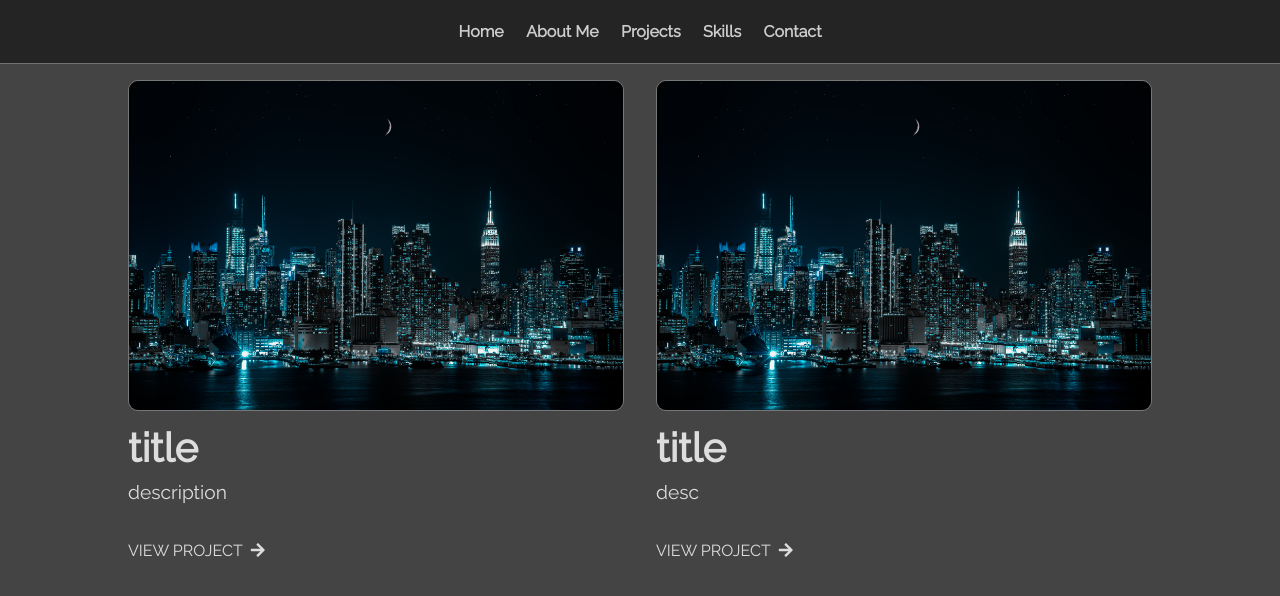
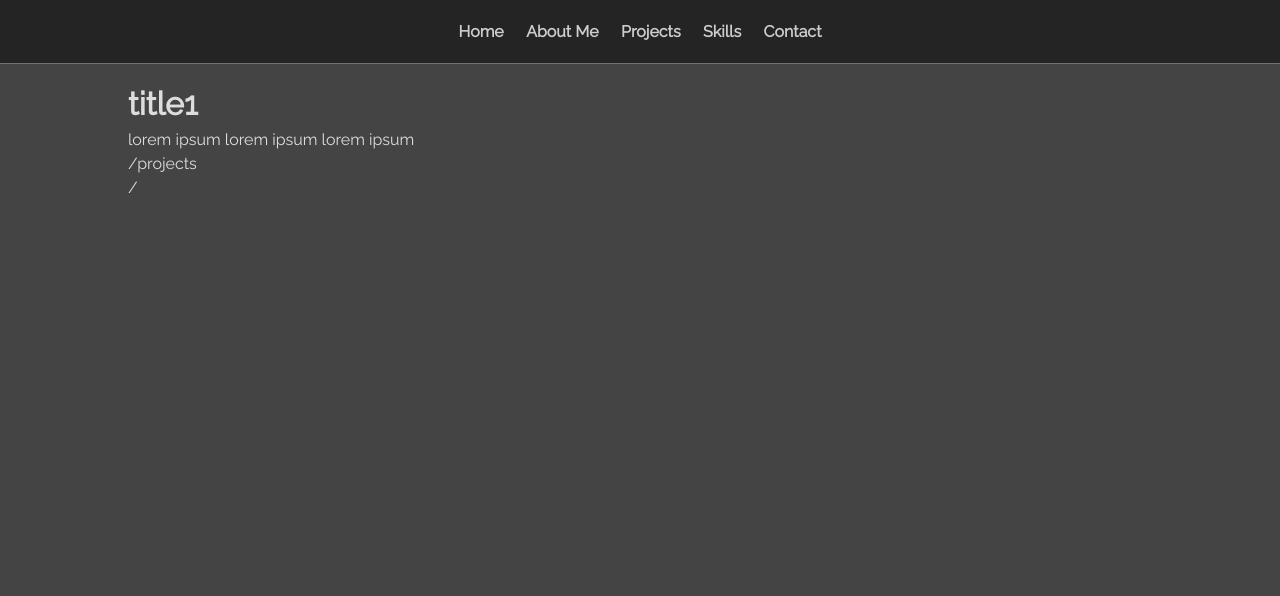
Before and after one commit to PatrykIwasieczko/Portfolio, a React (Create React App) app: page /projects/1 in a window 1280 px wide. Shown: the top 596 px of the page. Built offline with nearby package versions, Linux system fonts and the light colour scheme.

Commit message:
Create singleproject component

```diff
--- a/src/App.js
+++ b/src/App.js
@@ -8,14 +8,16 @@ import Main from "./components/Main";
 import Navbar from "./components/Navbar";
 import Projects from "./components/Projects";
 import Skills from "./components/Skills";
+import SingleProject from "./components/SingleProject";
 
 function App() {
     return (
         <BrowserRouter>
             <Navbar />
             <Route exact path="/" component={Main} />
-            <Route path="/projects" component={Projects} />
+            <Route exact path="/projects" component={Projects} />
             <Route path="/skills" component={Skills} />
+            <Route exact path="/projects/:id" component={SingleProject} />
         </BrowserRouter>
     );
 }
--- a/src/App.scss
+++ b/src/App.scss
@@ -172,3 +172,6 @@ a {
         }
     }
 }
+
+.single-project {
+}
--- a/src/components/Projects.js
+++ b/src/components/Projects.js
@@ -1,31 +1,36 @@
-import React from "react";
+import React, { Component } from "react";
 import { NavLink } from "react-router-dom";
 
-const Projects = () => {
-    const projects = [
+class Projects extends Component {
+    state = {
+        projects: [
             {
+                id: 1,
                 img: "/assets/image.jpg",
                 title: "title",
-            description: "description",
-            link: "/projects"
+                description: "description"
             },
             {
+                id: 2,
                 img: "/assets/image.jpg",
                 title: "title",
-            description: "desc",
-            link: "/projects"
+                description: "desc"
             }
-    ];
+        ]
+    };
 
+    render() {
         return (
             <div className="container">
                 <div className="projects-container">
-                {projects.map((project, index) => (
-                    <div key={index} className="project">
+                    {this.state.projects.map(project => (
+                        <div key={project.id} className="project">
                             <img src={project.img} alt="" />
                             <h2 className="title">{project.title}</h2>
-                        <div className="description">{project.description}</div>
-                        <NavLink to={project.link}>
+                            <div className="description">
+                                {project.description}
+                            </div>
+                            <NavLink to={`/projects/${project.id}`}>
                                 View project
                                 <i className="fas fa-arrow-right"></i>
                             </NavLink>
@@ -34,6 +39,7 @@ const Projects = () => {
                 </div>
             </div>
         );
-};
+    }
+}
 
 export default Projects;
--- /dev/null
+++ b/src/components/SingleProject.js
@@ -0,0 +1,58 @@
+import React, { Component } from "react";
+
+class SingleProject extends Component {
+    state = {
+        projects: [
+            {
+                id: 1,
+                title: "title1",
+                stack: [],
+                links: ["/projects", "/"],
+                description: "lorem ipsum lorem ipsum lorem ipsum",
+                images: []
+            },
+            {
+                id: 2,
+                title: "title2",
+                stack: [],
+                links: [],
+                description: "",
+                images: []
+            }
+        ],
+        stack: [],
+        links: [],
+        title: "",
+        description: "",
+        images: []
+    };
+    componentDidMount() {
+        const projectId = parseInt(this.props.match.params.id);
+        let currentPost = this.state.projects.filter(project => {
+            return project.id === projectId;
+        });
+        currentPost = currentPost[0];
+        this.setState({
+            title: currentPost.title,
+            stack: currentPost.stack,
+            links: currentPost.links,
+            description: currentPost.description,
+            images: currentPost.images
+        });
+    }
+
+    render() {
+        return (
+            <div className="container single-project">
+                <h1>{this.state.title}</h1>
+                <p>{this.state.description}</p>
+                <div>
+                    <p>{this.state.links[0]}</p>
+                    <p>{this.state.links[1]}</p>
+                </div>
+            </div>
+        );
+    }
+}
+
+export default SingleProject;
```
Lines whose indentation alone changed are shown as unchanged.
